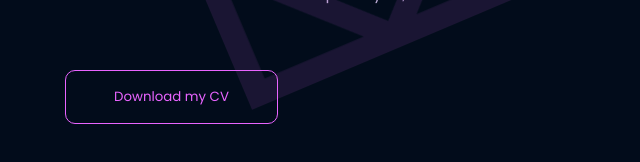
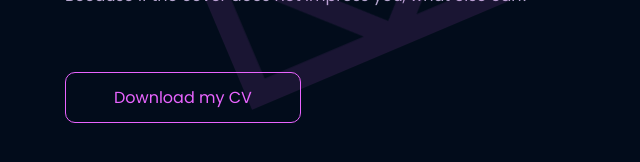
Before and after one commit to juniorboos/juniorboos.github.io, a React (Vite) app: page / in a window 1280 px wide. Shown: the part 500-662 px from the top of the page, without its empty margins (319-959 px from the left). Built offline with nearby package versions, Linux system fonts and the light colour scheme.

Commit message:
add button hover state

```diff
--- a/src/components/atoms/button.ts
+++ b/src/components/atoms/button.ts
@@ -5,7 +5,15 @@ const Button = styled("button", {
   border: "1px solid #E964FF",
   borderRadius: "10px",
   color: "#E964FF",
-  padding: "1rem 3rem",
+  padding: "0.75rem 3rem",
+  cursor: "pointer",
+  fontSize: "1rem",
+
+  "&:hover": {
+    backgroundColor: "#E964FF",
+    color: "black",
+    fontWeight: "bold",
+  },
 });
 
 export { Button };
```
